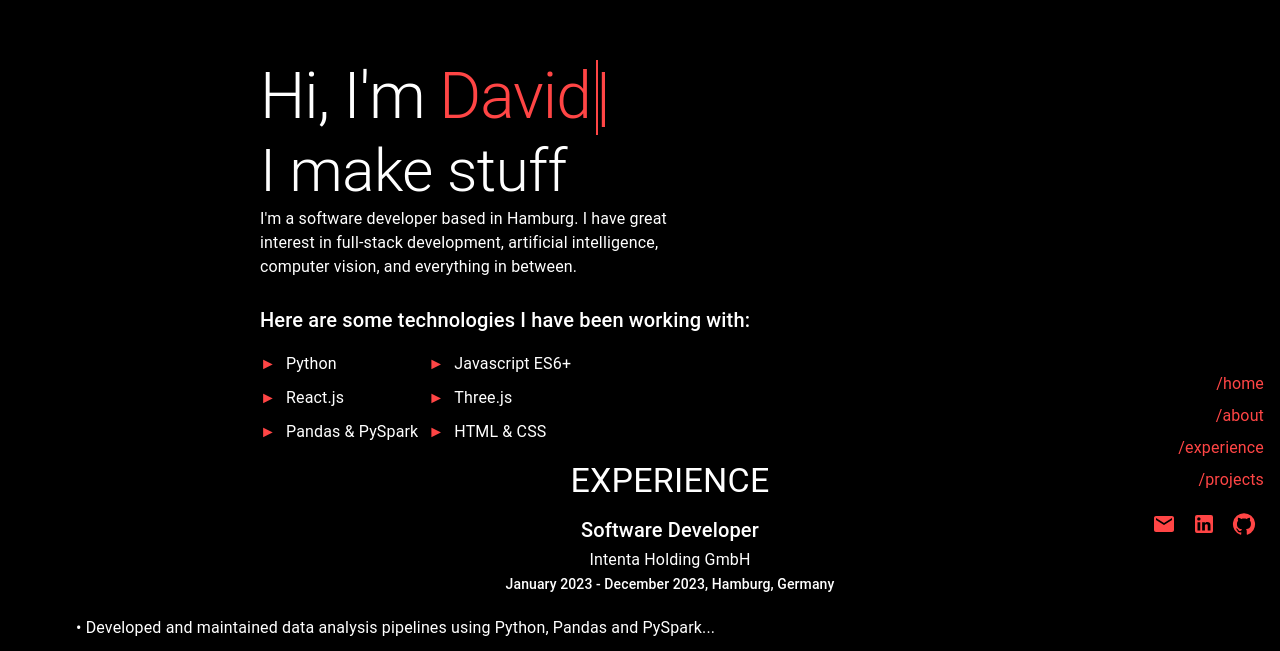
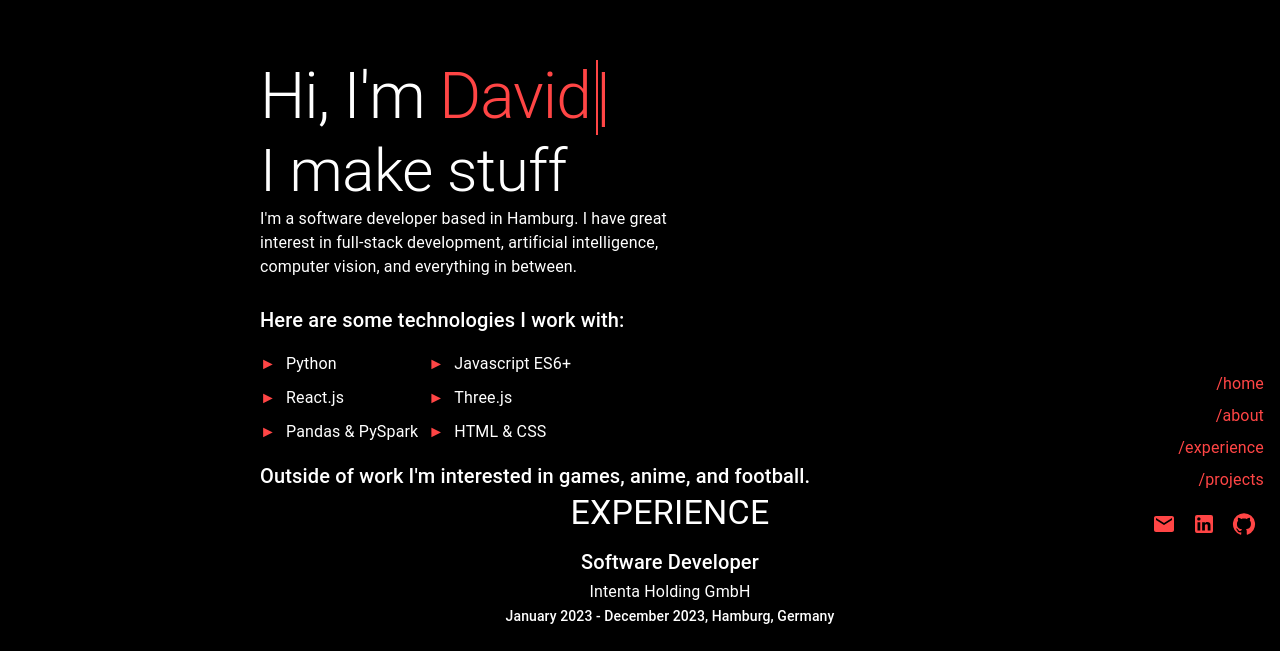
Before and after one commit to OkeahDavid/David, a React (Create React App) app: page / in a window 1280 px wide. Shown: the part 140-791 px from the top of the page. Built offline with nearby package versions, Linux system fonts and the light colour scheme.

Commit message:
Update About.js

```diff
--- a/src/components/About.js
+++ b/src/components/About.js
@@ -20,7 +20,7 @@ const About = () => {
       </Typography>
 
       <Typography variant="h6" style={{ marginTop: '20px' }}>
-        Here are some technologies I have been working with:
+        Here are some technologies I work with:
       </Typography>
 
       <Box component="ul" className="tech-stack">
@@ -30,6 +30,9 @@ const About = () => {
           </Typography>
         ))}
       </Box>
+      <Typography variant="h6" style={{ marginTop: '0px' }}>
+        Outside of work I'm interested in games, anime, and football.
+      </Typography>
     </Box>
   );
 };
```
